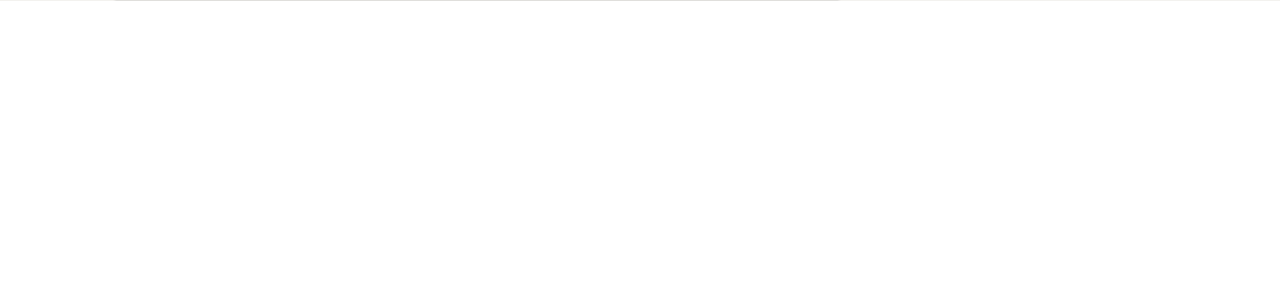
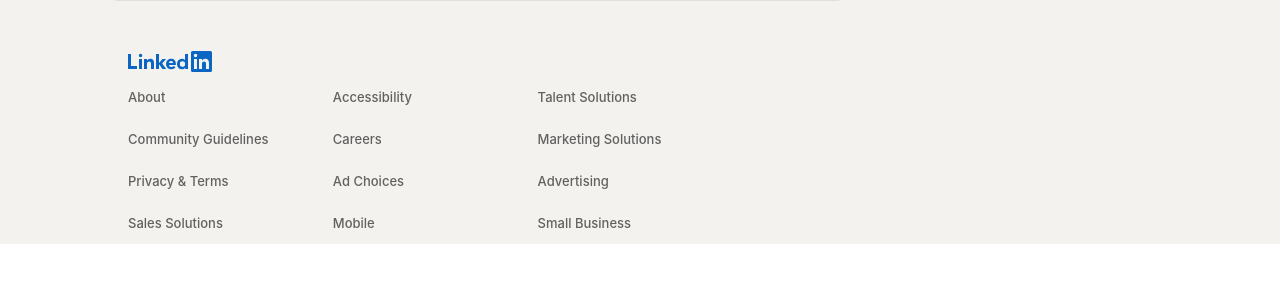
Before and after one commit to ks-1007/LinkedIn-project, a React (Create React App) app: page / in a window 1280 px wide. Shown: the part 3295-3577 px from the top of the page. Before the commit the page ends 3296 px from the top, so only its background shows below. Built offline with nearby package versions, Linux system fonts and the light colour scheme.

Commit message:
worked on footer

```diff
--- /dev/null
+++ b/src/Components/ProfilePage/Footer.jsx
@@ -0,0 +1,62 @@
+import styles from "./styles/ProfilePage.module.css"
+export function Footer() {
+  return (
+    <div className={styles.footerCont}>
+      <svg
+        xmlns="http://www.w3.org/2000/svg"
+        viewBox="0 0 84 21"
+        data-supported-dps="84x21"
+        fill="currentColor"
+        class="mercado-match"
+        width="84"
+        height="21"
+        focusable="false"
+      >
+        <g>
+          <g class="background-mercado">
+            <path d="M12.5 2.75a1.75 1.75 0 101.8 1.75 1.75 1.75 0 00-1.8-1.75zM11 8h3v10h-3zM22.34 7.76A4.06 4.06 0 0019 9.39V8h-3v10h3v-5a2.31 2.31 0 012.16-2.48c1.1 0 1.84.82 1.84 2.44V18h3v-6.25c0-3.06-1.89-3.99-3.66-3.99zM82.5 0h-18A1.5 1.5 0 0063 1.5v18a1.5 1.5 0 001.5 1.5h18a1.5 1.5 0 001.5-1.5v-18A1.5 1.5 0 0082.5 0zM69 18h-3V8h3zM67.5 6.25a1.75 1.75 0 111.8-1.75 1.75 1.75 0 01-1.8 1.75zM81 18h-3v-5.09c0-1.62-.74-2.44-1.84-2.44A2.31 2.31 0 0074 13v5h-3V8h3v1.39a4.06 4.06 0 013.3-1.63c1.77 0 3.66.93 3.66 4zM3 3H0v15h9v-3H3V3zM57 9a4.23 4.23 0 00-3.17-1.3A4.9 4.9 0 0049 12.94a5 5 0 004.87 5.36 3.78 3.78 0 003.31-1.61V18H60V3h-3zm-2.54 6.8A2.57 2.57 0 0151.9 13a2.55 2.55 0 012.56-2.8A2.63 2.63 0 0157.1 13a2.6 2.6 0 01-2.64 2.8zM38.04 8H34.4l-3.34 4.04H31V3h-3v15h3v-4.81h.06L34.48 18h3.75l-4.06-5.5L38.04 8z"></path>
+            <path d="M43.13 7.7A5 5 0 0038 12.87a5.11 5.11 0 005.24 5.43 5.5 5.5 0 004.39-1.94l-1.93-1.3a3.28 3.28 0 01-2.4 1 2.24 2.24 0 01-2.38-2V14h7v-.77C48 9.52 45.85 7.7 43.13 7.7zm-2.2 4.3a2.16 2.16 0 012.21-2.1 2 2 0 012 2.1z"></path>
+          </g>
+        </g>
+      </svg>
+      <div>
+        <div>
+          <p>About</p>
+        </div>
+        <div>
+          <p>Accessibility</p>
+        </div>
+        <div>
+          <p>Talent Solutions</p>
+        </div>
+        <div>
+          <p>Community Guidelines</p>
+        </div>
+        <div>
+          <p>Careers</p>
+        </div>
+        <div>
+          <p>Marketing Solutions</p>
+        </div>
+        <div>
+          <p>Privacy & Terms</p>
+        </div>
+        <div>
+          <p>Ad Choices</p>
+        </div>
+        <div>
+          <p>Advertising</p>
+        </div>
+        <div>
+          <p>Sales Solutions</p>
+        </div>
+        <div>
+          <p>Mobile</p>
+        </div>
+        <div>
+          <p>Small Business</p>
+        </div>
+      </div>
+    </div>
+  )
+}
--- a/src/Components/ProfilePage/styles/ProfilePage.module.css
+++ b/src/Components/ProfilePage/styles/ProfilePage.module.css
@@ -393,3 +393,25 @@
   justify-content: center;
   padding: 0 10px;
 }
+
+/*footer section*/
+.footerCont {
+  /* background-color: rgb(243, 242, 239); */
+  width: 80%;
+  margin: 50px auto;
+}
+.footerCont > svg {
+  color: rgb(10, 102, 194);
+}
+.footerCont > div:nth-of-type(1) {
+  display: grid;
+  grid-template-columns: repeat(3, 20%);
+  color: rgb(97, 97, 96);
+  font-size: 13px;
+  font-weight: 500;
+  /* width: 60%; */
+}
+.footerCont > div > div:hover {
+  text-decoration: underline;
+  cursor: pointer;
+}
--- a/src/Pages/ProfilePage.jsx
+++ b/src/Pages/ProfilePage.jsx
@@ -1,6 +1,7 @@
 import { About } from "../Components/ProfilePage/About"
 import { Dashboard } from "../Components/ProfilePage/Dashboard"
 import { Education } from "../Components/ProfilePage/Education"
+import { Footer } from "../Components/ProfilePage/Footer"
 import { Hero } from "../Components/ProfilePage/Hero"
 import { Interests } from "../Components/ProfilePage/Interests"
 import { LinkedInAd } from "../Components/ProfilePage/LinkedInAd"
@@ -9,6 +10,7 @@
 import styles from "../Components/ProfilePage/styles/ProfilePage.module.css"
 export function ProfilePage() {
   return (
+    <>
       <div className={styles.rootCont}>
         <div className={styles.leftSection}>
           <Hero />
@@ -23,5 +25,7 @@
           <LinkedInAd />
         </div>
       </div>
+      <Footer />
+    </>
   )
 }
```
Lines whose indentation alone changed are shown as unchanged.
